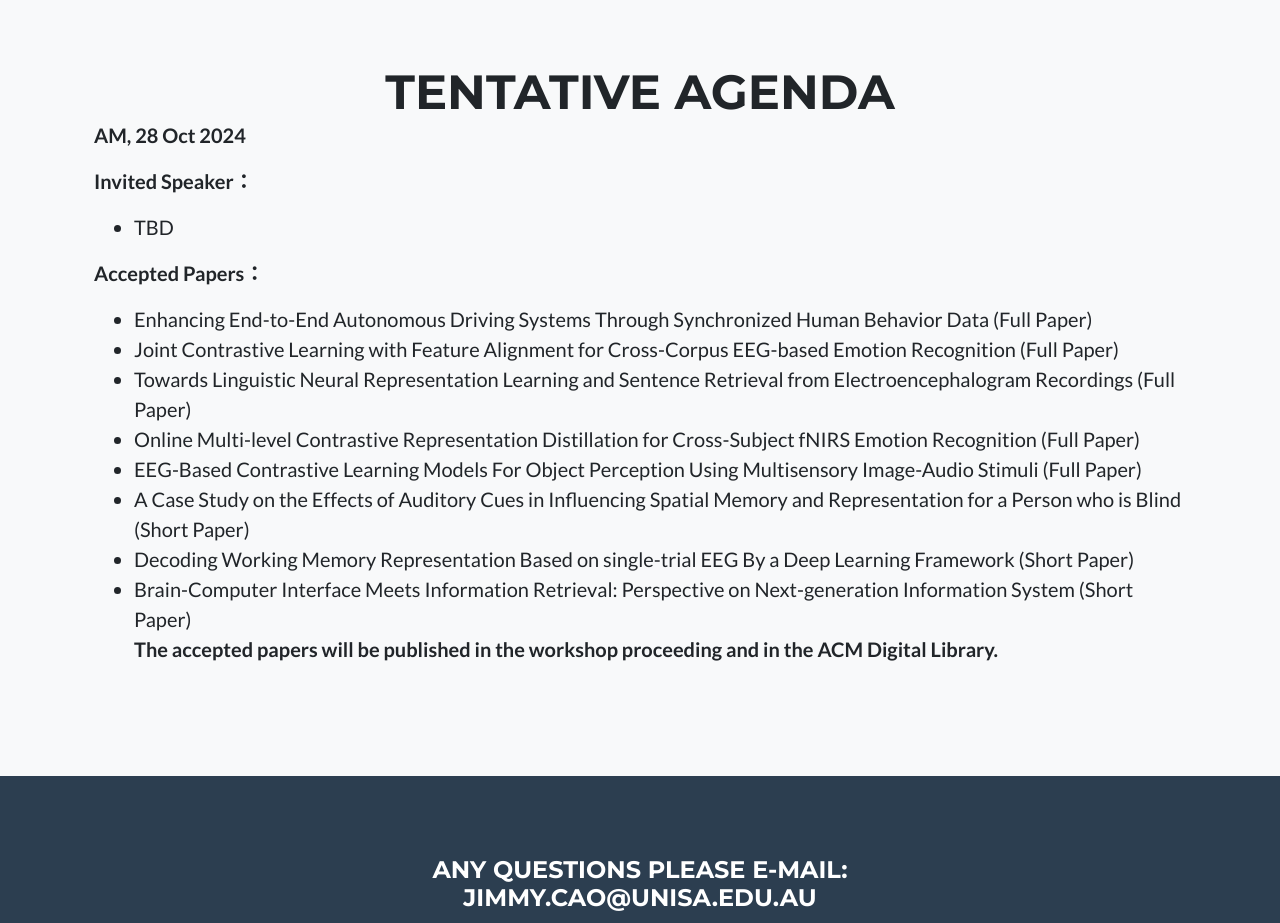
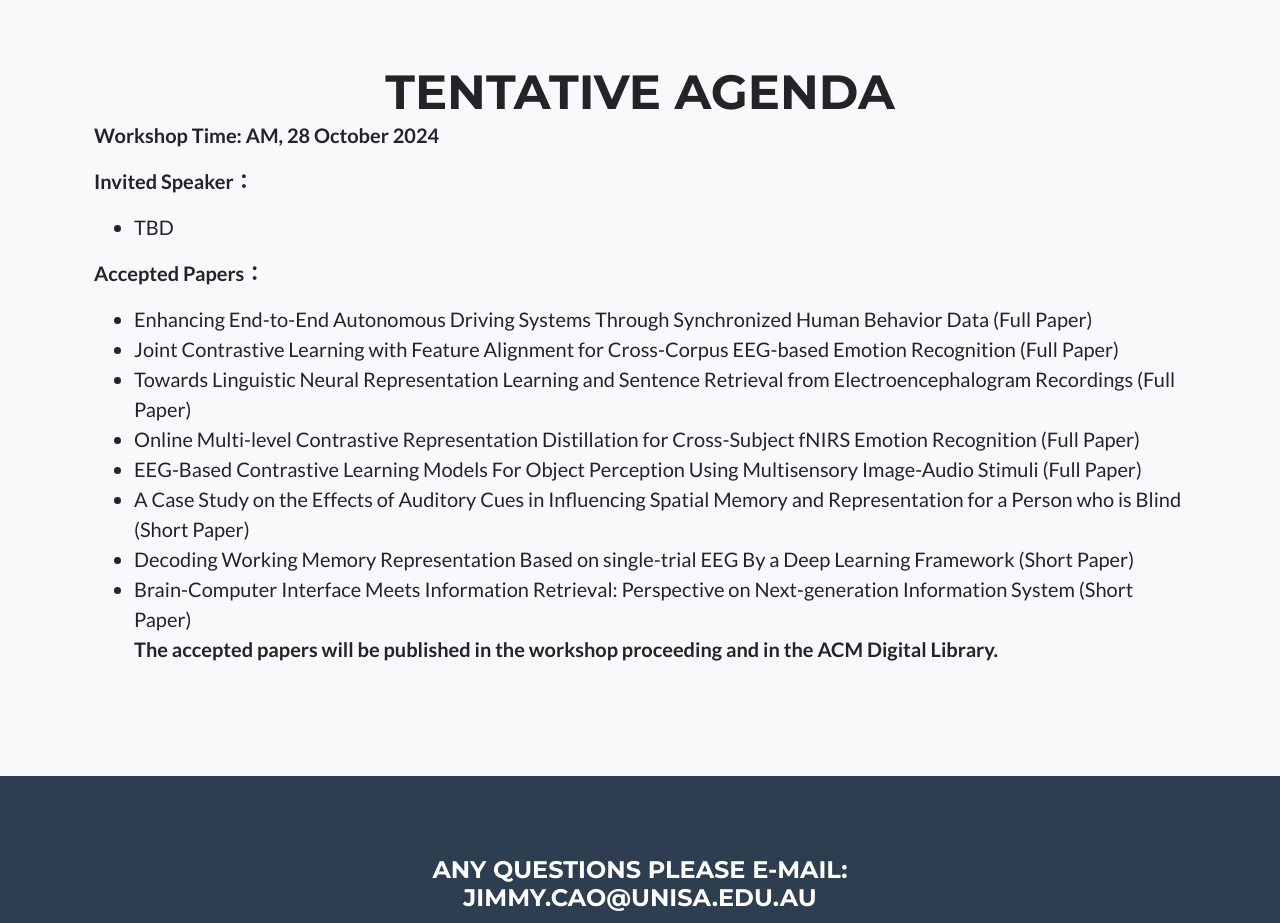
Before and after one commit to HAIL-AU/BCI-MM, a plain HTML site: page index.html in a window 1280 px wide. Shown: the part 3860-4783 px from the top of the page. Drawn offline with nearby package versions, Linux system fonts and the light colour scheme.

Commit message:
Update index.html

```diff
--- a/index.html
+++ b/index.html
@@ -249,7 +249,7 @@
         <div class="container">
 
             <h2 class="page-section-heading text-center text-uppercase">TENTATIVE AGENDA</h2>
-            <p class="lead"><b>AM, 28 Oct 2024</b></p>
+            <p class="lead"><b>Workshop Time: AM, 28 October 2024</b></p>
             <p class="lead"><b>Invited Speaker：</b></p>
             <ul class="lead">
                 <li>TBD</li>
```
